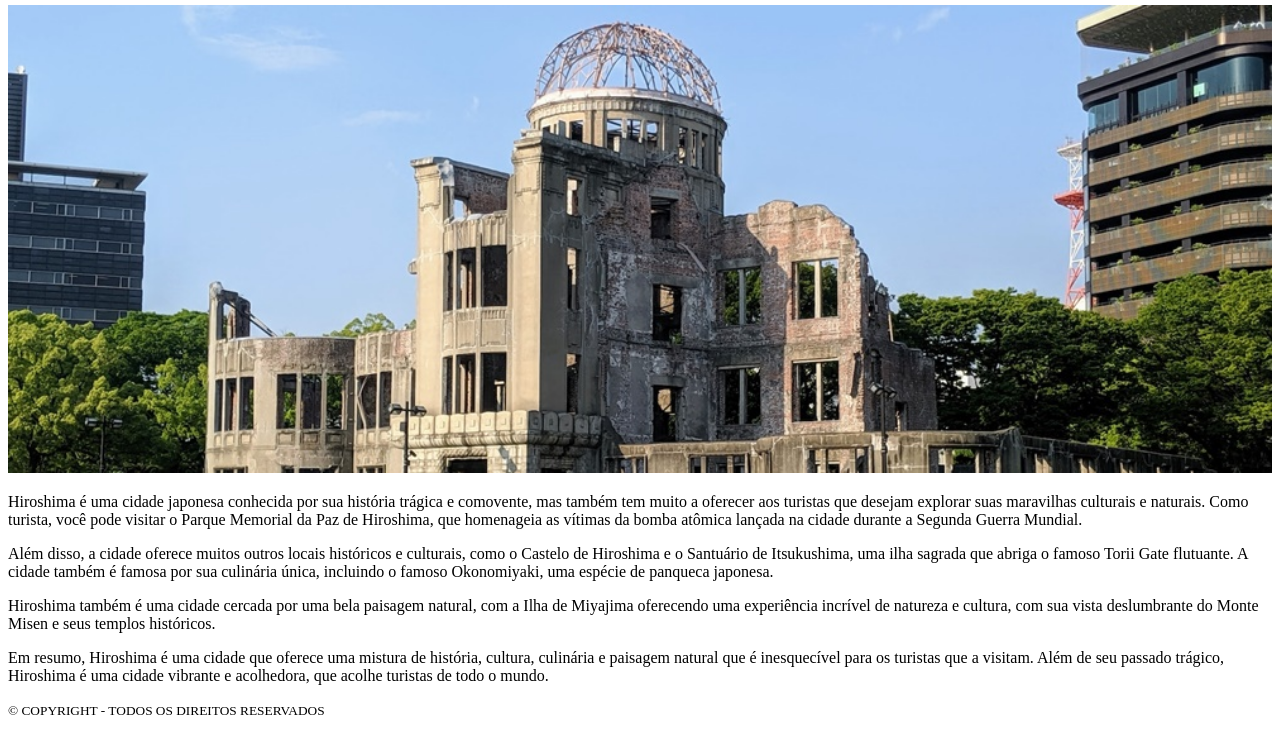
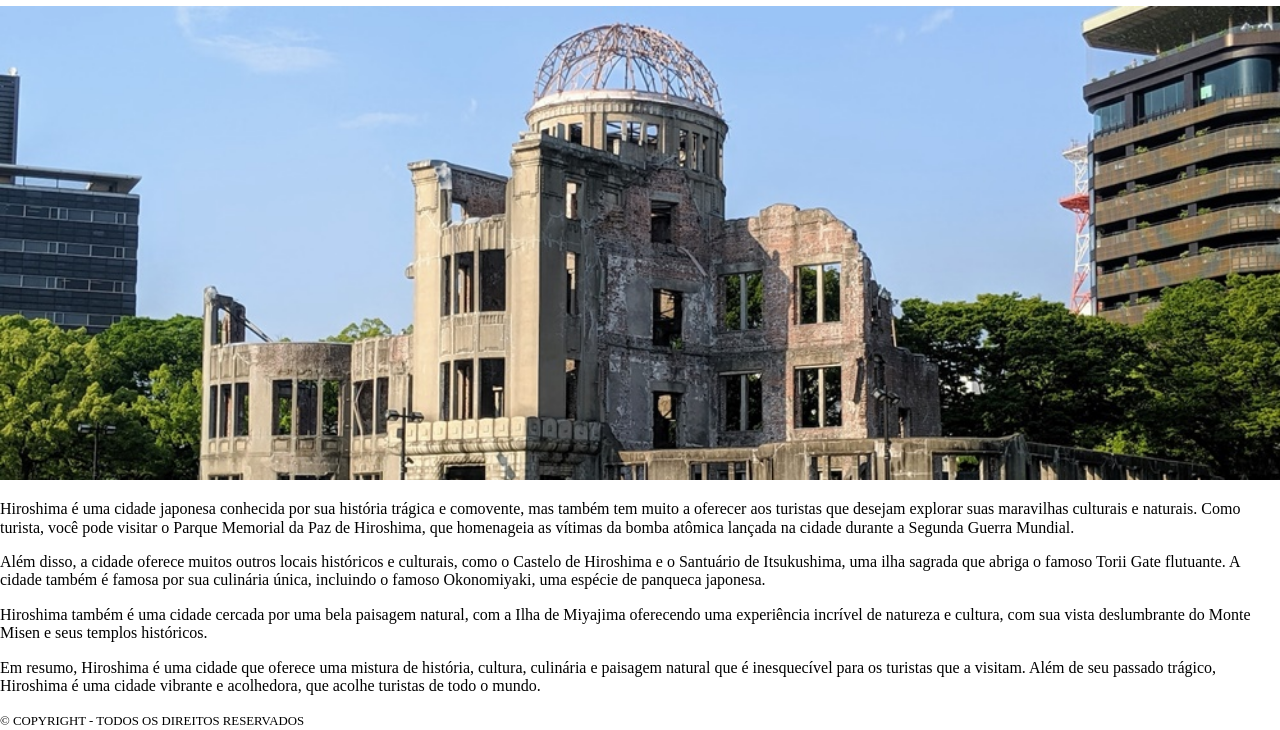
Before and after one commit to thaminf/viagemjapao, a plain HTML site: page hiroshima.html in a window 1280 px wide. Shown: the part 187-917 px from the top of the page. Drawn offline with nearby package versions, Linux system fonts and the light colour scheme.

Commit message:
Add files via upload

```diff
--- a/hiroshima.html
+++ b/hiroshima.html
@@ -5,6 +5,8 @@
     <meta http-equiv="X-UA-Compatible" content="IE=edge">
     <meta name="viewport" content="width=device-width, initial-scale=1.0">
     <link rel="stylesheet" href="css/style.css">
+    <link rel="stylesheet" href="css/skeleton.css">
+    <link rel="stylesheet" href="css/normalize.css">
     <title>HIROSHIMA</title>
 </head>
 <body class="bdestinos">
@@ -18,7 +20,7 @@
             </ul>
         </nav>
     </header>
-
+<main>
     <h1 class="hiroshima">HIROSHIMA</h1>
     <section>
         <div class="slideshow-container">
@@ -58,6 +60,8 @@
 
             <p>Em resumo, Hiroshima é uma cidade que oferece uma mistura de história, cultura, culinária e paisagem natural que é inesquecível para os turistas que a visitam. Além de seu passado trágico, Hiroshima é uma cidade vibrante e acolhedora, que acolhe turistas de todo o mundo.</p>
     </article>
+  </main>
+
     <script>
         let slideIndex = 0;
       showSlides();
```
